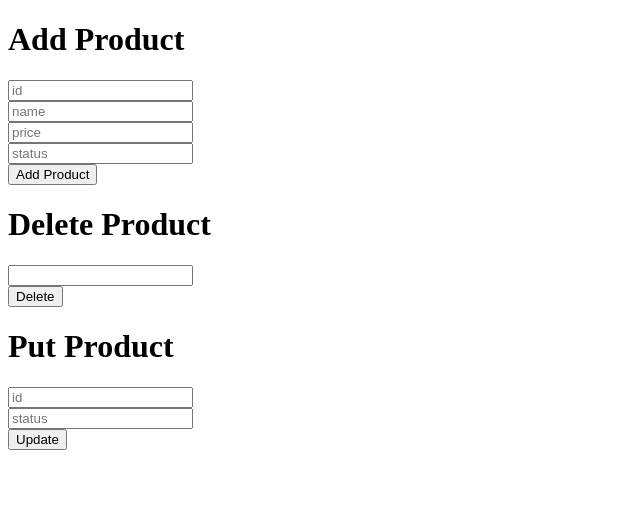
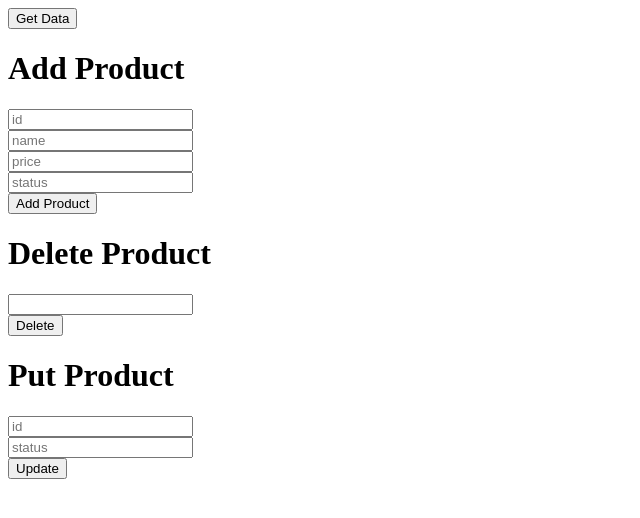
Before and after one commit to pummysh/crudOps, a website: page frontend/index.html in a window 1280 px wide. Shown: the whole page, without its empty margins (0-640 px from the left). Drawn offline with Linux system fonts and the light colour scheme.

Commit message:
Update index.html

```diff
--- a/frontend/index.html
+++ b/frontend/index.html
@@ -17,6 +17,7 @@
 </style>
 
 <body>
+    <button onclick="get()">Get Data</button>
     <div>
         <h1>Add Product</h1>
         <input type="number" id="id" placeholder="id">
@@ -53,13 +54,20 @@
     // }
     // data()
 
+    async function get() {
+        let response = await fetch("http://localhost:5000/api/products")
+        let data = await response.json();
+        console.log(data);
+
+        }
+
 
     async function addProduct() {
         let data = {
             id: document.getElementById("id").value,
             name: document.getElementById("name").value,
             price: document.getElementById("price").value,
-            status:document.getElementById("status").value
+            status: document.getElementById("status").value
 
         };
         try {
@@ -115,7 +123,7 @@
         let data = await response.json();
 
 
-        data.status=s;
+        data.status = s;
 
         console.log(data);
 
```
